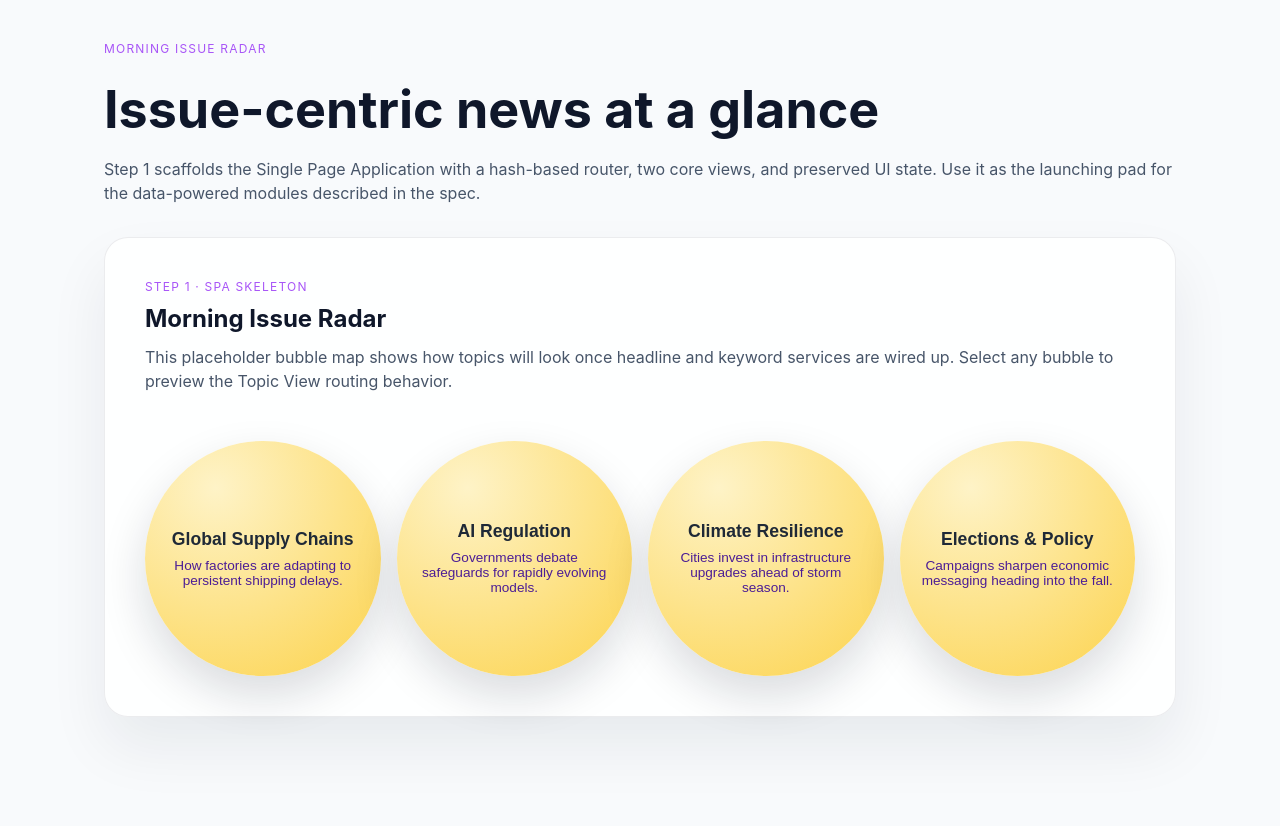
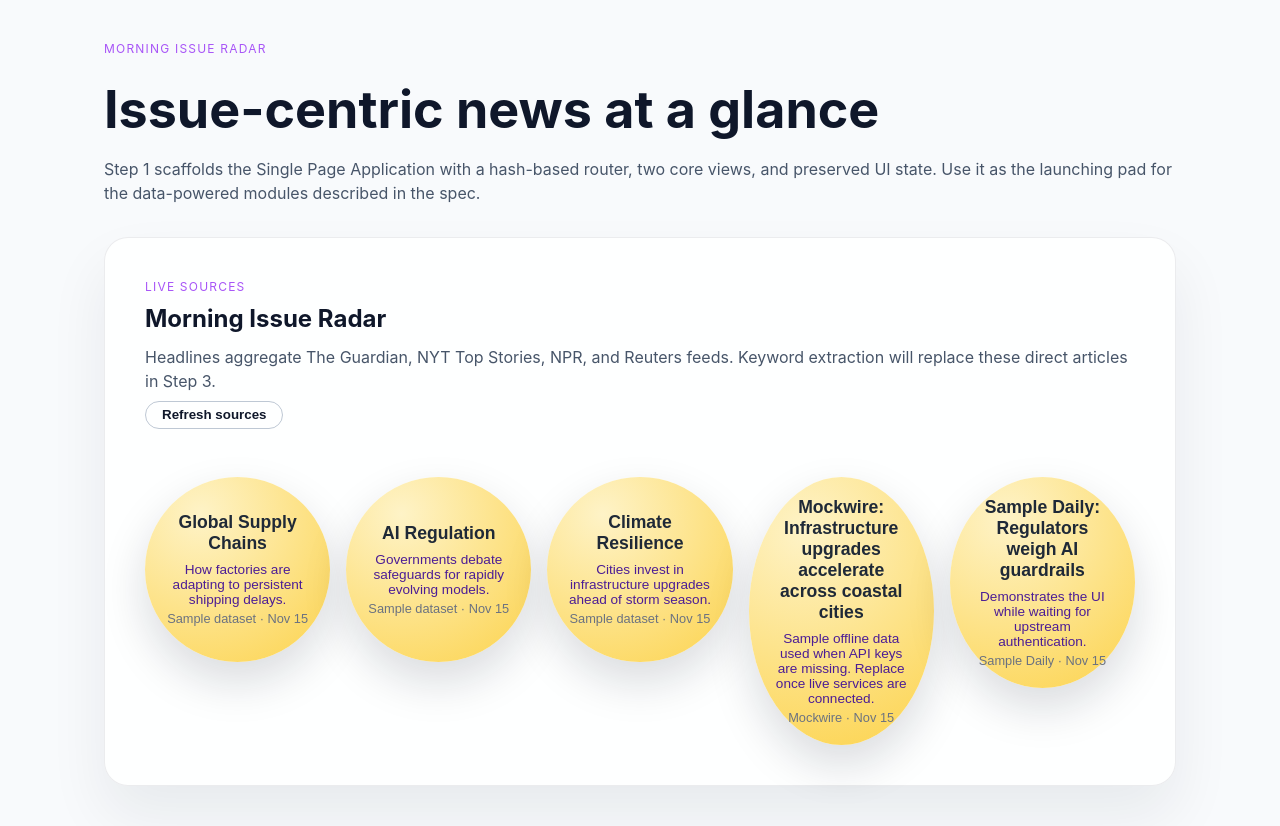
Before and after one commit to mlmyerson/custom-news, a React (Vite) app: page /#bubble in a window 1280 px wide. Before the commit the page ends 800 px from the top, so only its background shows below. Built offline with nearby package versions, Linux system fonts and the light colour scheme; no server answers.

Commit message:
feat: add aggregated headline service

```diff
--- a/src/components/BubbleView.css
+++ b/src/components/BubbleView.css
@@ -6,13 +6,24 @@
   display: grid;
   grid-template-columns: repeat(auto-fit, minmax(180px, 1fr));
   gap: 1rem;
-  list-style: none;
-  padding: 0;
-  margin: 0;
 }
 
-.bubble-view__item {
-  list-style: none;
+.bubble-view__status {
+  display: flex;
+  flex-direction: column;
+  gap: 0.5rem;
+}
+
+.bubble-view__actions {
+  display: flex;
+  gap: 0.75rem;
+  align-items: center;
+  flex-wrap: wrap;
+}
+
+.bubble-view__error {
+  color: #b91c1c;
+  font-size: 0.85rem;
 }
 
 .bubble {
@@ -51,6 +62,12 @@
   color: #4c1d95;
 }
 
+.bubble__source {
+  font-size: 0.8rem;
+  color: #6b7280;
+  margin-top: 0.25rem;
+}
+
 @media (min-width: 768px) {
   .bubble__label {
     font-size: 1.1rem;
--- a/src/components/BubbleView.tsx
+++ b/src/components/BubbleView.tsx
@@ -1,52 +1,100 @@
 import './BubbleView.css';
+import { useHeadlines } from '../hooks/useHeadlines';
+import type { Headline } from '../services/fetchHeadlines';
 
-const SAMPLE_TOPICS = [
+const SAMPLE_TOPICS: Headline[] = [
   {
-    label: 'Global Supply Chains',
+    title: 'Global Supply Chains',
     summary: 'How factories are adapting to persistent shipping delays.',
+    source: 'Sample dataset',
+    url: '#',
+    publishedAt: new Date().toISOString(),
   },
   {
-    label: 'AI Regulation',
+    title: 'AI Regulation',
     summary: 'Governments debate safeguards for rapidly evolving models.',
+    source: 'Sample dataset',
+    url: '#',
+    publishedAt: new Date().toISOString(),
   },
   {
-    label: 'Climate Resilience',
+    title: 'Climate Resilience',
     summary: 'Cities invest in infrastructure upgrades ahead of storm season.',
+    source: 'Sample dataset',
+    url: '#',
+    publishedAt: new Date().toISOString(),
   },
   {
-    label: 'Elections & Policy',
+    title: 'Elections & Policy',
     summary: 'Campaigns sharpen economic messaging heading into the fall.',
+    source: 'Sample dataset',
+    url: '#',
+    publishedAt: new Date().toISOString(),
   },
 ];
+
+const formatPublishedAt = (isoDate: string) => {
+  try {
+    return new Intl.DateTimeFormat('en-US', { month: 'short', day: 'numeric' }).format(new Date(isoDate));
+  } catch {
+    return '';
+  }
+};
 
 export type BubbleViewProps = {
   onSelectTopic: (topic: string) => void;
 };
 
 const BubbleView = ({ onSelectTopic }: BubbleViewProps) => {
+  const { headlines, loading, error, refresh } = useHeadlines();
+  const bubbleItems = (headlines.length ? headlines : SAMPLE_TOPICS).slice(0, 8);
+
   return (
     <section className="view bubble-view" aria-labelledby="bubble-view-heading">
       <header className="view__header">
         <div>
-          <p className="eyebrow">Step 1 · SPA Skeleton</p>
+          <p className="eyebrow">Live sources</p>
           <h2 id="bubble-view-heading">Morning Issue Radar</h2>
         </div>
-        <p className="view__description">
-          This placeholder bubble map shows how topics will look once headline and keyword services are wired up.
-          Select any bubble to preview the Topic View routing behavior.
-        </p>
+        <div className="bubble-view__status">
+          <p className="view__description">
+            Headlines aggregate The Guardian, NYT Top Stories, NPR, and Reuters feeds. Keyword extraction will replace these
+            direct articles in Step 3.
+          </p>
+          <div className="bubble-view__actions">
+            <button type="button" className="ghost" onClick={refresh} disabled={loading}>
+              Refresh sources
+            </button>
+            {loading && <span className="muted" aria-live="polite">Loading…</span>}
+            {error && !loading && (
+              <span className="bubble-view__error" role="status">
+                {error}
+              </span>
+            )}
+          </div>
+        </div>
       </header>
 
-      <ul className="bubble-view__grid">
-        {SAMPLE_TOPICS.map((topic) => (
-          <li key={topic.label} className="bubble-view__item">
-            <button type="button" className="bubble" onClick={() => onSelectTopic(topic.label)}>
-              <span className="bubble__label">{topic.label}</span>
-              <span className="bubble__summary">{topic.summary}</span>
-            </button>
-          </li>
+      <div className="bubble-view__grid" role="list">
+        {bubbleItems.map((topic) => (
+          <button
+            key={topic.url ?? topic.title}
+            type="button"
+            className="bubble"
+            role="listitem"
+            onClick={() => onSelectTopic(topic.title)}
+          >
+            <span className="bubble__label">{topic.title}</span>
+            <span className="bubble__summary">{topic.summary}</span>
+            {topic.source && (
+              <span className="bubble__source">
+                {topic.source}
+                {topic.publishedAt && ` · ${formatPublishedAt(topic.publishedAt)}`}
+              </span>
+            )}
+          </button>
         ))}
-      </ul>
+      </div>
     </section>
   );
 };
--- /dev/null
+++ b/src/hooks/useHeadlines.ts
@@ -0,0 +1,42 @@
+import { useCallback, useEffect, useState } from 'react';
+import { fetchHeadlines, type Headline } from '../services/fetchHeadlines';
+
+export type UseHeadlinesResult = {
+  headlines: Headline[];
+  loading: boolean;
+  error?: string;
+  refresh: () => void;
+};
+
+export const useHeadlines = (): UseHeadlinesResult => {
+  const [headlines, setHeadlines] = useState<Headline[]>([]);
+  const [loading, setLoading] = useState(true);
+  const [error, setError] = useState<string | undefined>();
+
+  const loadHeadlines = useCallback(
+    async (options?: { bypassCache?: boolean }) => {
+      setLoading(true);
+      try {
+        const data = await fetchHeadlines(options);
+        setHeadlines(data);
+        setError(undefined);
+      } catch (err) {
+        console.error('[headlines] Failed to load aggregated feed', err);
+        setError(err instanceof Error ? err.message : 'Unable to load headlines.');
+      } finally {
+        setLoading(false);
+      }
+    },
+    [],
+  );
+
+  useEffect(() => {
+    loadHeadlines();
+  }, [loadHeadlines]);
+
+  const refresh = useCallback(() => {
+    loadHeadlines({ bypassCache: true });
+  }, [loadHeadlines]);
+
+  return { headlines, loading, error, refresh };
+};
--- /dev/null
+++ b/src/services/fetchHeadlines.ts
@@ -0,0 +1,229 @@
+const GUARDIAN_API_KEY = import.meta.env.VITE_GUARDIAN_API_KEY as string | undefined;
+const NYT_API_KEY = import.meta.env.VITE_NYT_API_KEY as string | undefined;
+
+export type Headline = {
+  title: string;
+  summary: string;
+  source: string;
+  url: string;
+  publishedAt: string;
+};
+
+type HeadlineFetcher = () => Promise<Headline[]>;
+
+type SourceConfig = {
+  name: string;
+  fetcher: HeadlineFetcher;
+};
+
+const stripHtml = (value: string | undefined) => value?.replace(/<[^>]+>/g, '').trim() ?? '';
+
+const normalizeUrl = (value: string) => {
+  try {
+    const url = new URL(value);
+    url.hash = '';
+    return url.toString().replace(/\/$/, '');
+  } catch {
+    return value.trim();
+  }
+};
+
+const dedupeHeadlines = (headlines: Headline[]): Headline[] => {
+  const seen = new Set<string>();
+
+  return headlines.filter((headline) => {
+    const key = `${normalizeUrl(headline.url).toLowerCase()}|${headline.title.trim().toLowerCase()}`;
+    if (seen.has(key)) {
+      return false;
+    }
+
+    seen.add(key);
+    return true;
+  });
+};
+
+const sortHeadlines = (headlines: Headline[]): Headline[] =>
+  [...headlines].sort((a, b) => new Date(b.publishedAt).getTime() - new Date(a.publishedAt).getTime());
+
+const parseDate = (value?: string | null) => {
+  if (!value) {
+    return new Date().toISOString();
+  }
+
+  const parsed = new Date(value);
+  if (Number.isNaN(parsed.getTime())) {
+    return new Date().toISOString();
+  }
+
+  return parsed.toISOString();
+};
+
+const fetchGuardianHeadlines: HeadlineFetcher = async () => {
+  if (!GUARDIAN_API_KEY) {
+    throw new Error('Missing VITE_GUARDIAN_API_KEY');
+  }
+
+  const params = new URLSearchParams({
+    'api-key': GUARDIAN_API_KEY,
+    'page-size': '12',
+    'order-by': 'newest',
+    'show-fields': 'trailText',
+    section: 'world',
+  });
+
+  const response = await fetch(`https://content.guardianapis.com/search?${params.toString()}`);
+  if (!response.ok) {
+    throw new Error(`Guardian API responded with ${response.status}`);
+  }
+
+  const payload = await response.json();
+  const results = payload?.response?.results ?? [];
+
+  return results.map((item: any) => ({
+    title: item.webTitle,
+    summary: stripHtml(item.fields?.trailText ?? ''),
+    source: 'The Guardian',
+    url: item.webUrl,
+    publishedAt: parseDate(item.webPublicationDate),
+  }));
+};
+
+const fetchNytHeadlines: HeadlineFetcher = async () => {
+  if (!NYT_API_KEY) {
+    throw new Error('Missing VITE_NYT_API_KEY');
+  }
+
+  const params = new URLSearchParams({ 'api-key': NYT_API_KEY });
+  const response = await fetch(`https://api.nytimes.com/svc/topstories/v2/home.json?${params.toString()}`);
+  if (!response.ok) {
+    throw new Error(`NYT API responded with ${response.status}`);
+  }
+
+  const payload = await response.json();
+  const results = payload?.results ?? [];
+
+  return results.map((item: any) => ({
+    title: item.title,
+    summary: item.abstract,
+    source: 'The New York Times',
+    url: item.url,
+    publishedAt: parseDate(item.published_date),
+  }));
+};
+
+const parseRssFeed = async (url: string, source: string): Promise<Headline[]> => {
+  const response = await fetch(url);
+  if (!response.ok) {
+    throw new Error(`${source} RSS responded with ${response.status}`);
+  }
+
+  const xmlText = await response.text();
+  const parser = new DOMParser();
+  const doc = parser.parseFromString(xmlText, 'application/xml');
+  const items = Array.from(doc.querySelectorAll('item')).slice(0, 10);
+
+  return items.map((item) => ({
+    title: item.querySelector('title')?.textContent?.trim() ?? 'Untitled story',
+    summary: stripHtml(item.querySelector('description')?.textContent ?? ''),
+    source,
+    url: item.querySelector('link')?.textContent?.trim() ?? '#',
+    publishedAt: parseDate(item.querySelector('pubDate')?.textContent),
+  }));
+};
+
+const fetchNprHeadlines: HeadlineFetcher = () => parseRssFeed('https://feeds.npr.org/1001/rss.xml', 'NPR');
+const fetchReutersHeadlines: HeadlineFetcher = () =>
+  parseRssFeed('https://www.reutersagency.com/feed/?best-topics=business-and-finance', 'Reuters');
+
+const SOURCE_FETCHERS: SourceConfig[] = [
+  { name: 'The Guardian', fetcher: fetchGuardianHeadlines },
+  { name: 'The New York Times', fetcher: fetchNytHeadlines },
+  { name: 'NPR', fetcher: fetchNprHeadlines },
+  { name: 'Reuters', fetcher: fetchReutersHeadlines },
+];
+
+const CACHE_PREFIX = 'custom-news:headlines:';
+const getCacheKey = () => `${CACHE_PREFIX}${new Date().toISOString().slice(0, 10)}`;
+
+const readCache = (): Headline[] | null => {
+  if (typeof window === 'undefined' || !('localStorage' in window)) {
+    return null;
+  }
+
+  try {
+    const serialized = window.localStorage.getItem(getCacheKey());
+    if (!serialized) {
+      return null;
+    }
+
+    const parsed = JSON.parse(serialized);
+    if (!Array.isArray(parsed)) {
+      return null;
+    }
+
+    return parsed;
+  } catch (error) {
+    console.warn('[headlines] Failed to read cache', error);
+    return null;
+  }
+};
+
+const writeCache = (headlines: Headline[]) => {
+  if (typeof window === 'undefined' || !('localStorage' in window)) {
+    return;
+  }
+
+  try {
+    window.localStorage.setItem(getCacheKey(), JSON.stringify(headlines));
+  } catch (error) {
+    console.warn('[headlines] Failed to write cache', error);
+  }
+};
+
+const MOCK_HEADLINES: Headline[] = [
+  {
+    title: 'Mockwire: Infrastructure upgrades accelerate across coastal cities',
+    summary: 'Sample offline data used when API keys are missing. Replace once live services are connected.',
+    source: 'Mockwire',
+    url: 'https://example.com/mockwire-infrastructure',
+    publishedAt: new Date().toISOString(),
+  },
+  {
+    title: 'Sample Daily: Regulators weigh AI guardrails',
+    summary: 'Demonstrates the UI while waiting for upstream authentication.',
+    source: 'Sample Daily',
+    url: 'https://example.com/sample-ai',
+    publishedAt: new Date().toISOString(),
+  },
+];
+
+export const fetchHeadlines = async ({ bypassCache = false }: { bypassCache?: boolean } = {}) => {
+  if (!bypassCache) {
+    const cached = readCache();
+    if (cached) {
+      return cached;
+    }
+  }
+
+  const results = await Promise.allSettled(SOURCE_FETCHERS.map((source) => source.fetcher()));
+  const aggregated = results.flatMap((result, index) => {
+    const source = SOURCE_FETCHERS[index];
+
+    if (result.status === 'fulfilled') {
+      return result.value;
+    }
+
+    console.warn(`[headlines] ${source.name} failed`, result.reason);
+    return [];
+  });
+
+  let normalized = sortHeadlines(dedupeHeadlines(aggregated));
+
+  if (normalized.length === 0) {
+    console.info('[headlines] Falling back to mock data');
+    normalized = MOCK_HEADLINES;
+  }
+
+  writeCache(normalized);
+  return normalized;
+};
```
Also changed, not shown: 1 other file (tests, documents, lock files or other folders).
